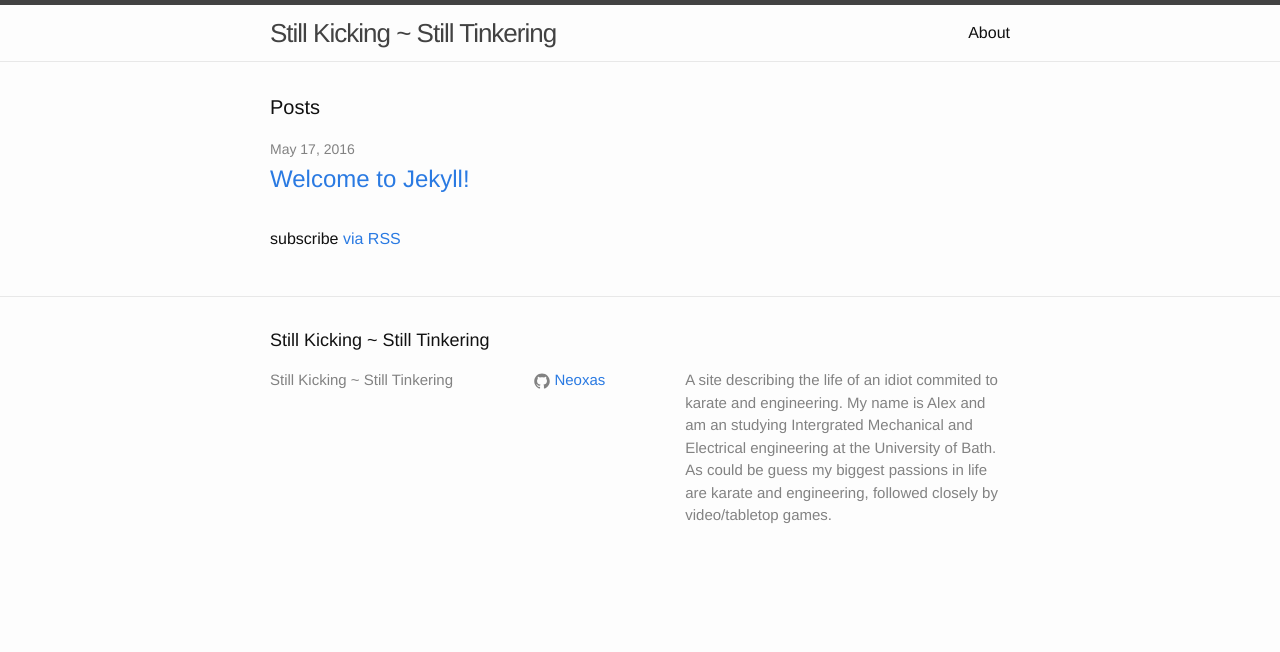
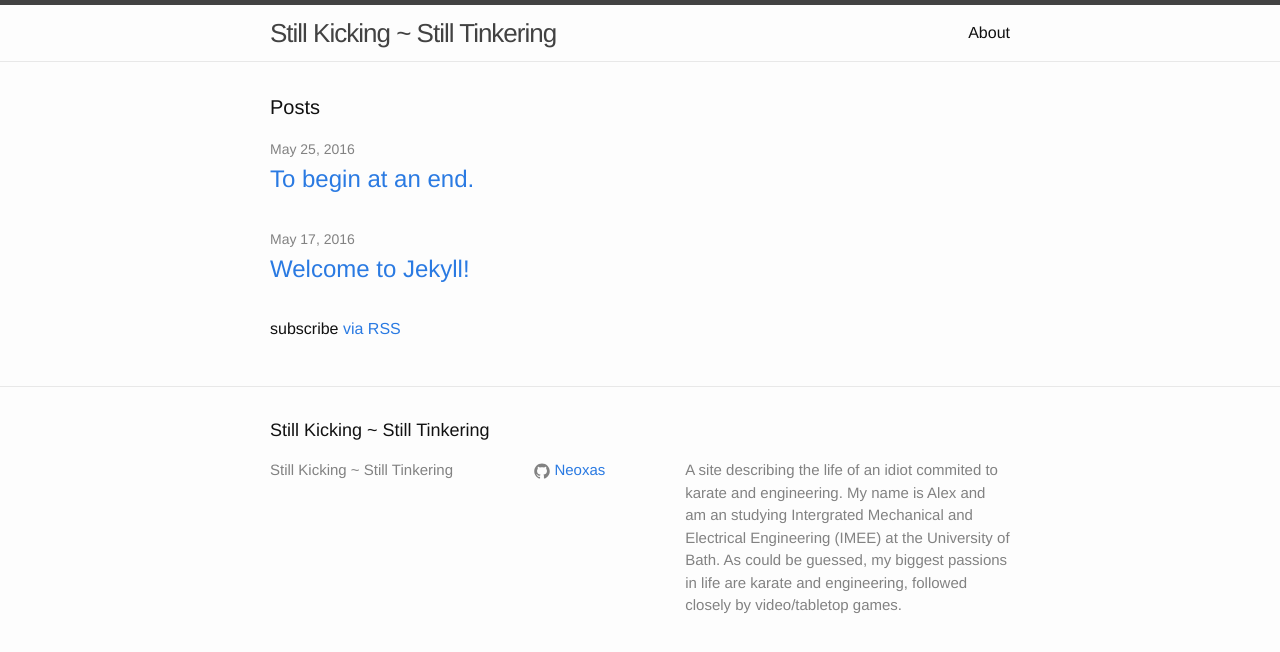
Before and after one commit to Neoxas/Neoxas.github.io, a Jekyll site: the page built from index.html, in a window 1280 px wide. Shown: the top 652 px of the page. Built offline with Jekyll 4.4.1, drawn with Linux system fonts in a browser that asks for light colours.

```diff
--- a/_config.yml
+++ b/_config.yml
@@ -10,8 +10,8 @@ title: Still Kicking ~ Still Tinkering
 email:
 description: > # this means to ignore newlines until "baseurl:"
   A site describing the life of an idiot commited to karate and engineering.
-  My name is Alex and am an studying Intergrated Mechanical and Electrical engineering
-  at the University of Bath. As could be guess my biggest passions in life are
+  My name is Alex and am an studying Intergrated Mechanical and Electrical Engineering (IMEE)
+  at the University of Bath. As could be guessed, my biggest passions in life are
   karate and engineering, followed closely by video/tabletop games.
 baseurl: "" # the subpath of your site, e.g. /blog
 url: "https://neoxas.github.io" # the base hostname & protocol for your site
--- a/_drafts/First Post.markdown
+++ b/_drafts/First Post.markdown
@@ -4,7 +4,7 @@ title:  "To begin at an end."
 date:   2016-05-25 13:50:06 -0400
 categories: Engineering
 ---
-Well that's it. After around 5 months of slaving over a hot design board, my group has managed to create a drone *Cue Trumpet Fanfair here*. This is not just any drone. Oh no, this is a super sexy canard quad-tilt rotor.
+Well that's it. After around 5 months of slaving over a hot design board, my group has managed to create a drone *Cue Trumpet Fan-fair here*. This is not just any drone. Oh no, this is a super sexy canard quad-tilt rotor.
 
 ###WOW
 
```
Also changed, not shown: _posts/2016-05-28-beggining-at-an-end.markdown (added, +43 -0 lines), _assets/Arc_Phoneix.png (added), 1 other file.
